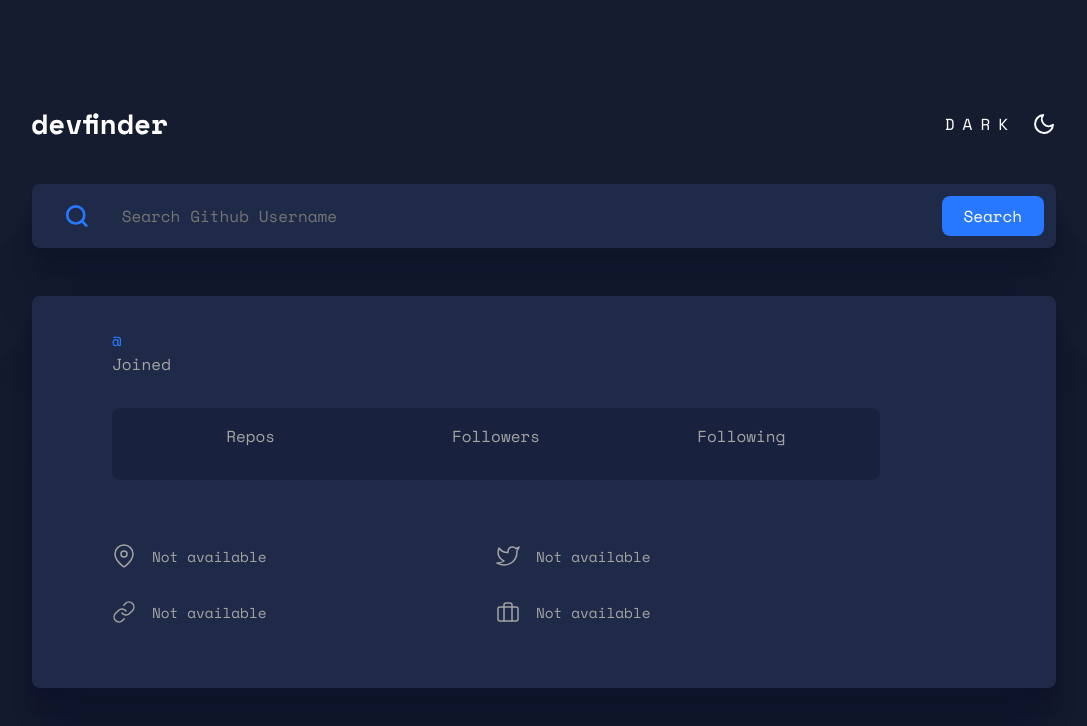
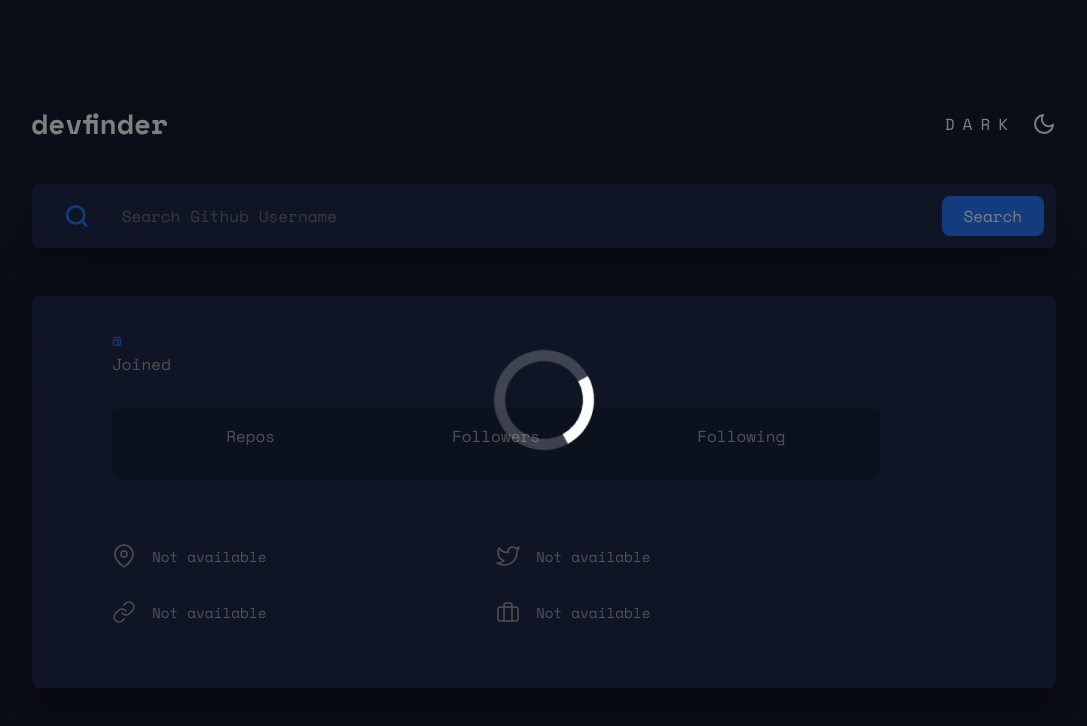
Before and after one commit to giovannamoeller/dev-finder, a React (Create React App) app: page / in a window 1280 px wide. Both pictures are taken after typing "Sample" into the empty fields and a click on the button "Search". Shown: the top 726 px of the page, without its empty margins (96-1183 px from the left). Built offline with nearby package versions, Linux system fonts and the light colour scheme; no server answers.

Commit message:
Implementing loading feature

```diff
--- /dev/null
+++ b/src/components/Loading/index.js
@@ -0,0 +1,10 @@
+import { Container, Spinner } from './styles';
+
+export function Loading({ isVisible }) {
+
+  return (
+    <Container isVisible={isVisible}>
+        <Spinner/>
+    </Container>
+  )
+}
--- /dev/null
+++ b/src/components/Loading/styles.js
@@ -0,0 +1,65 @@
+import styled, { css } from "styled-components";
+
+export const Container = styled.div`
+  ${({ isVisible }) => {
+    return isVisible
+      ? css`
+          position: absolute;
+          top: 0;
+          left: 0;
+          width: 100%;
+          height: 100%;
+          background: rgba(0, 0, 0, 0.5);
+          display: flex;
+          align-items: center;
+          justify-content: center;
+          transform: all .5s;
+        `
+      : css`
+          display: none;
+        `;
+  }}
+`;
+
+export const Spinner = styled.div`
+
+  margin: 60px auto;
+  font-size: 10px;
+  position: relative;
+  text-indent: -9999em;
+  border-top: 1.1em solid rgba(255, 255, 255, 0.2);
+  border-right: 1.1em solid rgba(255, 255, 255, 0.2);
+  border-bottom: 1.1em solid rgba(255, 255, 255, 0.2);
+  border-left: 1.1em solid #ffffff;
+  -webkit-transform: translateZ(0);
+  -ms-transform: translateZ(0);
+  transform: translateZ(0);
+  -webkit-animation: load8 1.1s infinite linear;
+  animation: load8 1.1s infinite linear;
+
+  &, &::after {
+    border-radius: 50%;
+    width: 10em;
+    height: 10em;
+  }
+  @-webkit-keyframes load8 {
+    0% {
+      -webkit-transform: rotate(0deg);
+      transform: rotate(0deg);
+    }
+    100% {
+      -webkit-transform: rotate(360deg);
+      transform: rotate(360deg);
+    }
+  }
+  @keyframes load8 {
+    0% {
+      -webkit-transform: rotate(0deg);
+      transform: rotate(0deg);
+    }
+    100% {
+      -webkit-transform: rotate(360deg);
+      transform: rotate(360deg);
+    }
+  }
+`;
--- a/src/components/ProfileUser/index.js
+++ b/src/components/ProfileUser/index.js
@@ -1,18 +1,22 @@
 import { ProfileUserContainer, ImageContainer, InfoContainer } from "./styles";
 import { MapPin, Link, Twitter, Briefcase } from "react-feather";
 import { useState, useEffect } from "react";
+import { Loading } from '../Loading';
 
-export function ProfileUser({ username, themeMode, ...props }) {
+export function ProfileUser({ username }) {
   const [userInformations, setUserInformations] = useState({});
+  const [loading, setLoading] = useState(false);
   const [error, setError] = useState("");
 
   useEffect(() => {
     async function fetchAPI() {
+      setLoading(true);
       const response = await fetch(`https://api.github.com/users/${username}`);
       const data = await response.json();
 
       if (data.message === "Not Found") {
         setError("User not found.");
+        setLoading(false);
         return;
       }
       setError("");
@@ -38,12 +42,16 @@ export function ProfileUser({ username, themeMode, ...props }) {
         blog: data.blog,
         company: data.company,
       });
+
+      setLoading(false);
     }
 
     if (username.length > 0) fetchAPI();
   }, [username]);
 
   return (
+    <>
+    <Loading isVisible={loading}/>
     <ProfileUserContainer>
       {username.length > 0 ? (
         error.length > 0 ? (
@@ -137,5 +145,6 @@ export function ProfileUser({ username, themeMode, ...props }) {
         <h1 className="invalid">Search for a GitHub User!</h1>
       )}
     </ProfileUserContainer>
+    </>
   );
 }
```
Also changed, not shown: src/components/ProfileUser/styles.js (line endings or trailing spaces).
